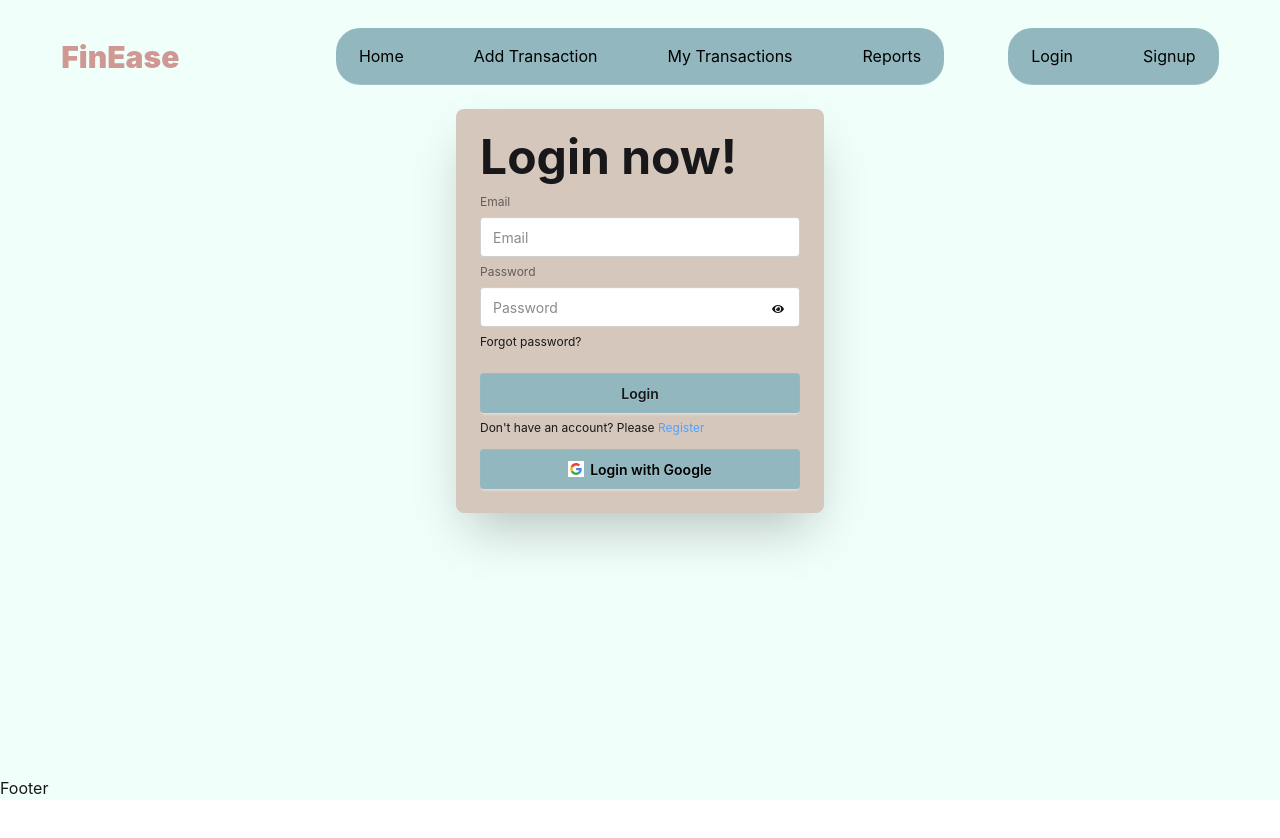
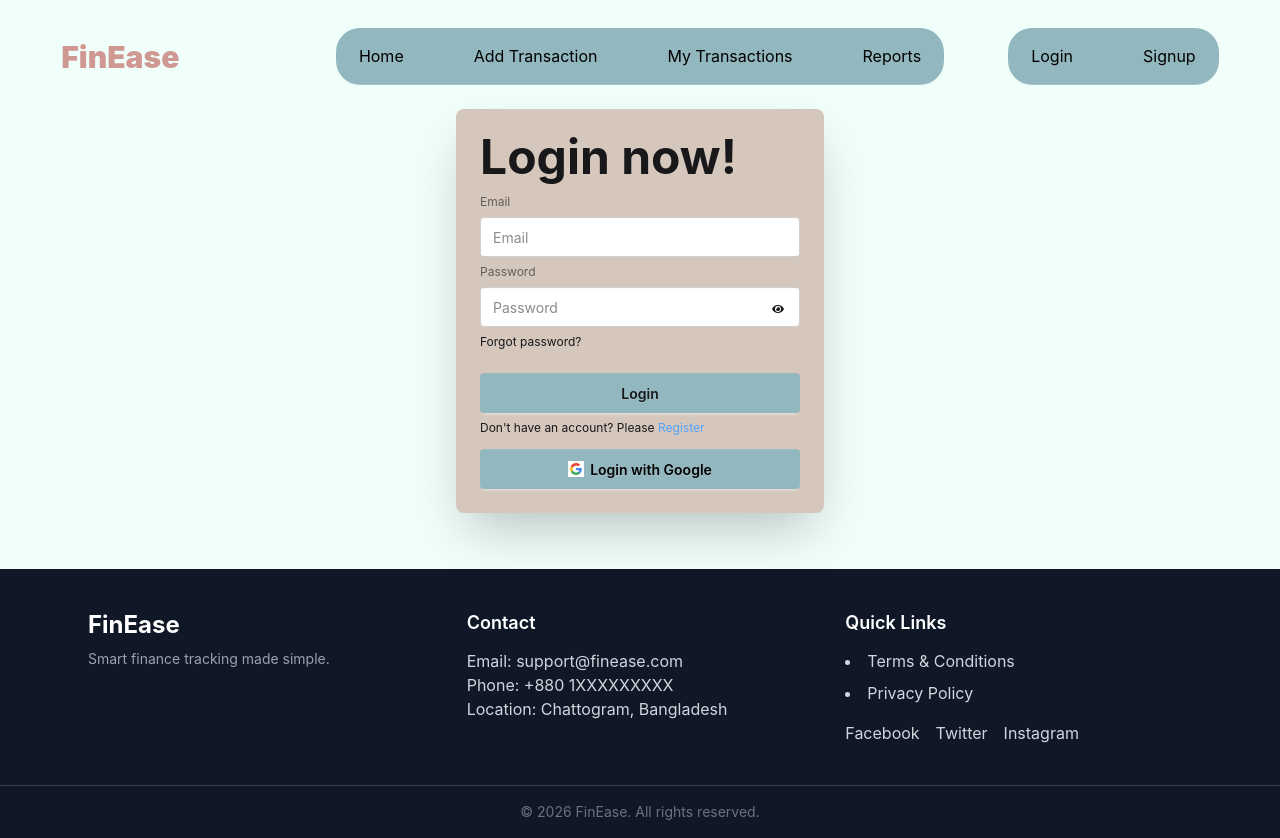
Before and after one commit to FSHimel/FinEase-client, a React (Vite) app: page /login in a window 1280 px wide. Before the commit the page ends 800 px from the top, so only its background shows below. Built offline with nearby package versions, Linux system fonts and the light colour scheme; no server answers.

Commit message:
footer added

```diff
--- a/src/Components/Footer.jsx
+++ b/src/Components/Footer.jsx
@@ -1,5 +1,61 @@
 const Footer = () => {
-  return <div>Footer</div>;
+  return (
+    <div>
+      <footer className="bg-gray-900 text-gray-300 mt-10">
+        <div className="max-w-6xl mx-auto px-6 py-10 grid md:grid-cols-3 gap-8">
+          <div>
+            <h2 className="text-2xl font-bold text-white">FinEase</h2>
+            <p className="mt-2 text-sm text-gray-400">
+              Smart finance tracking made simple.
+            </p>
+          </div>
+
+          <div>
+            <h3 className="text-lg font-semibold text-white mb-3">Contact</h3>
+            <p>Email: support@finease.com</p>
+            <p>Phone: +880 1XXXXXXXXX</p>
+            <p>Location: Chattogram, Bangladesh</p>
+          </div>
+
+          <div>
+            <h3 className="text-lg font-semibold text-white mb-3">
+              Quick Links
+            </h3>
+
+            <div className="space-y-2">
+              <li>
+                <a href="/terms" className="hover:text-white">
+                  Terms & Conditions
+                </a>
+              </li>
+              <li>
+                <a href="/privacy" className="hover:text-white">
+                  Privacy Policy
+                </a>
+              </li>
+            </div>
+
+            {/* Social Media */}
+            <div className="flex gap-4 mt-4">
+              <a href="#" className="hover:text-blue-500">
+                Facebook
+              </a>
+              <a href="#" className="hover:text-sky-400">
+                Twitter
+              </a>
+              <a href="#" className="hover:text-pink-500">
+                Instagram
+              </a>
+            </div>
+          </div>
+        </div>
+
+        <div className="border-t border-gray-700 text-center py-4 text-sm text-gray-500">
+          © {new Date().getFullYear()} FinEase. All rights reserved.
+        </div>
+      </footer>
+    </div>
+  );
 };
 
 export default Footer;
```
